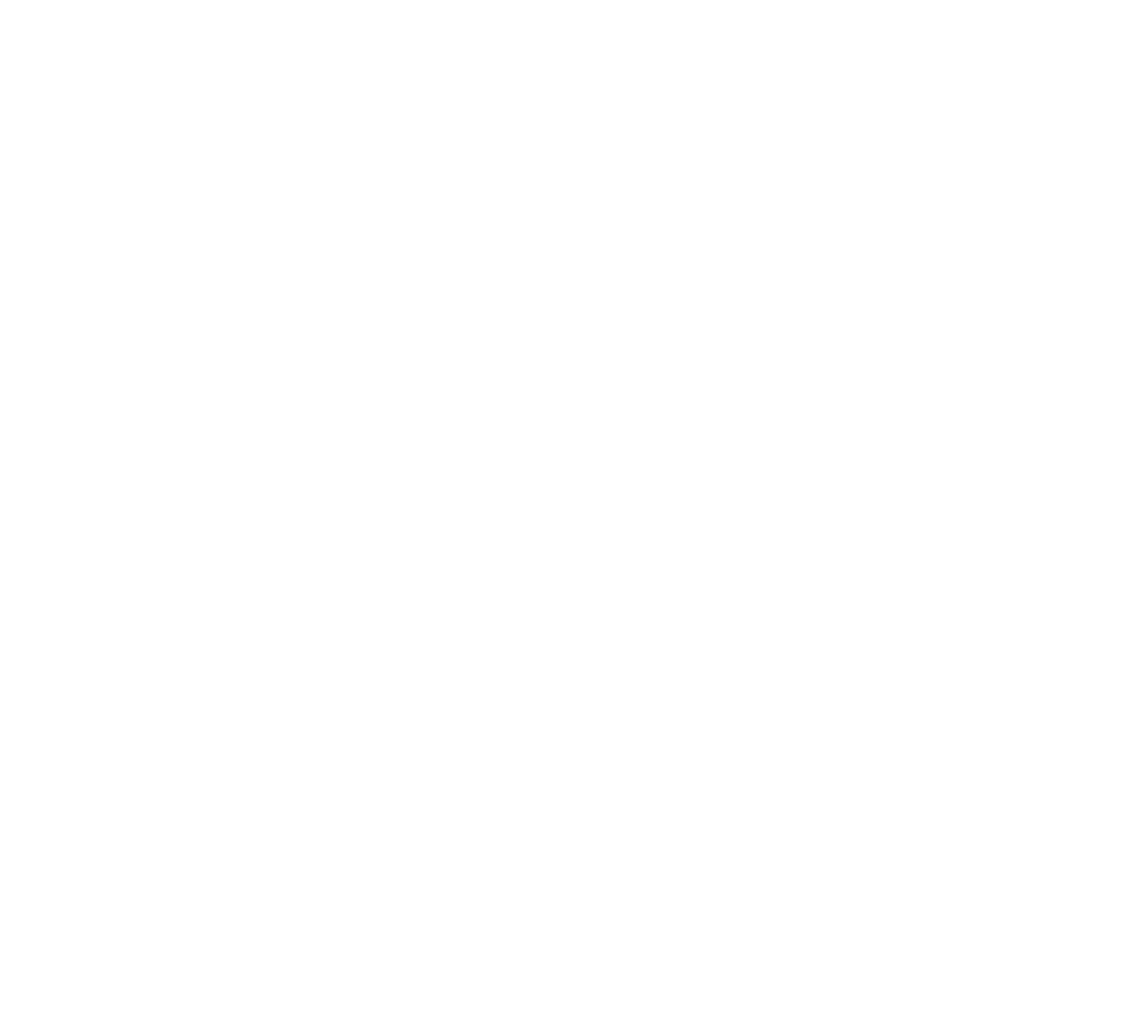
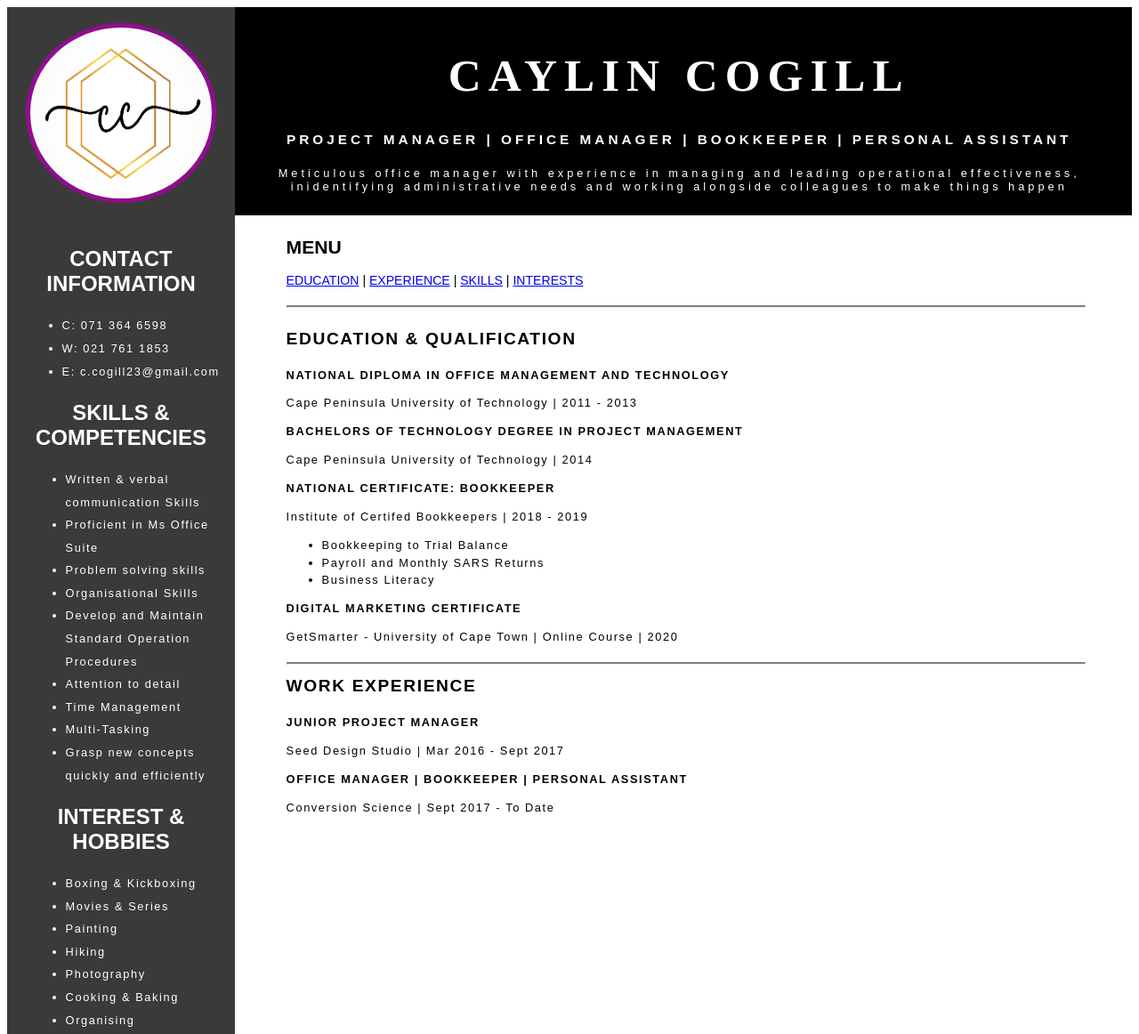
Before and after one commit to Caylin23/ITW-Resume, a plain HTML site: page My-Resume-Project - Caylin/Index.html in a window 1280 px wide. Shown: the top 1162 px of the page at 89% size. Before the commit the page ends 800 px from the top, so only its background shows below. Drawn offline with Linux system fonts and the light colour scheme.

Commit message:
Content added

```diff
--- /dev/null
+++ b/My-Resume-Project - Caylin/CSS/Stylesheet1.css
@@ -0,0 +1,104 @@
+body{
+    font-family: sans-serif;
+}
+
+header{
+    justify-content: center;
+    text-align: center;
+}
+
+#Sidebar{
+    width: 20%;
+    background-color: rgb(59, 58, 58);
+    color: white;
+    text-align: center;
+    position: absolute;
+    }
+
+.Image{
+    width: 16vw;
+    height: 15vw;
+    border-radius: 100%;
+    border: 5px solid rgb(145, 12, 145) ;
+    margin-top: 7%;
+    margin-bottom: 10%;
+
+}
+
+#Heading{
+    font-family: sans-serif;
+    font-size: 1vw;
+    color: white;
+    letter-spacing: 0.25rem;
+    background-color: black;
+    padding: 1%;
+    margin-left: 19.5%;
+}
+
+#Name{
+    font-family: serif;
+    font-size: 4vw;
+    letter-spacing: 0.5rem;
+}
+
+#Jobtitle{
+    font-size: 1.2vw;
+}
+
+.Contact{
+    text-align: left;
+    margin-left: 10%;
+    line-height: 2;
+    letter-spacing: 0.1rem;
+    font-size: 1vw;
+
+}
+.Skills{
+    text-align: left;
+    margin-left: 10%;
+    line-height: 2;
+    letter-spacing: 0.1rem;
+    font-size: 1vw;
+}
+.Interests{
+    text-align: left;
+    margin-left: 10%;
+    line-height: 2;
+    letter-spacing: 0.1rem;
+    font-size: 1vw;
+
+}
+#Menusection{
+    text-align: left;
+    font-size: 1.1vw;
+    position: absolute;
+    margin-left: 24.5%;
+    margin-top: 0.5%;
+    margin-bottom: 0.5vw;
+}
+
+hr{
+    width: 70vw;
+    border-top: 0.2vw solid grey;
+    margin-top: 1.5vw;
+}
+#Content{
+    text-align: left;
+    font-size: 1vw;
+    position: absolute;
+    margin-left: 24.5%;
+    margin-top: 8.5%;
+    margin-bottom: 0.5vw;
+    letter-spacing: 0.1rem;
+    line-height: 1.5;
+}
+#Content2{
+    text-align: left;
+    font-size: 1vw;
+    position: absolute;
+    margin-left: 24.5%;
+    margin-top: 39vw;
+    letter-spacing: 0.1rem;
+    line-height: 1.5;
+    padding-bottom: 10%;
+}
--- a/My-Resume-Project - Caylin/Index.html
+++ b/My-Resume-Project - Caylin/Index.html
@@ -5,8 +5,120 @@
     <meta http-equiv="X-UA-Compatible" content="IE=edge">
     <meta name="viewport" content="width=device-width, initial-scale=1.0">
     <title>Revised Resume</title>
+    <link rel="Stylesheet"type="text/css" href="css/Stylesheet1.css">
 </head>
 <body>
+    <!--Sidebar-->
+    <div id="Sidebar">
+        <img id="Initialimage" src="Images/Initial Image.PNG" alt="MyInitials" class="Image">
+
+        <h2>CONTACT INFORMATION</h2>
+            <ul>
+                <li class="Contact">C: 071 364 6598</li>
+                <li class="Contact">W: 021 761 1853</li>
+                <li class="Contact">E: c.cogill23@gmail.com</li>
+            </ul>
+    <h2>SKILLS & COMPETENCIES</h2>
+    <div class="Skills">
+        <ul>
+            <li>Written & verbal communication Skills</li>
+            <li>Proficient in Ms Office Suite</li>
+            <li>Problem solving skills </li>
+            <li>Organisational Skills</li>
+            <li>Develop and Maintain Standard Operation Procedures</li>
+            <li>Attention to detail</li>
+            <li>Time Management</li>
+            <li>Multi-Tasking</li>
+            <li>Grasp new concepts quickly and efficiently</li>
+        </ul>
+    </div>
+    <h2 id="Interests">INTEREST & HOBBIES</h2>
+    <div class="Interests">
+        <ul>
+            <li>Boxing & Kickboxing</li>
+            <li>Movies & Series</li>
+            <li>Painting</li>
+            <li>Hiking</li>
+            <li>Photography</li>
+            <li>Cooking & Baking</li>
+            <li>Organising</li>
+        </ul>
+    </div>
+    </div>
+
+    <header>
+        <!--Name and Intro Statement-->
+        <div id="Heading">
+            <h1 id="Name">CAYLIN COGILL</h1>
+            <h4 id="Jobtitle">PROJECT MANAGER | OFFICE MANAGER | BOOKKEEPER | PERSONAL ASSISTANT</h4>
+            <p>Meticulous office manager with experience in managing and leading operational effectiveness,
+                inidentifying administrative needs and working alongside colleagues to make things happen</p>
+        </div>
+    </header>
+
+    <Aside>
+        <!--Navigation-->
+        <div id="Menusection">
+            <h1>MENU</h1>
+            <a href="#Education">EDUCATION</a> | <a href="#Experience">EXPERIENCE</a> | <a href="#Skills">SKILLS</a> | <a href="#Interests">INTERESTS</a>
+            <hr>
+        </div>
+    </Aside>
+
+    <Article>
+        <div id="Content">
+            <h2 id="Education">EDUCATION & QUALIFICATION</h2>
+            <P><b>NATIONAL DIPLOMA IN OFFICE MANAGEMENT AND TECHNOLOGY</b></P>
+            <p>Cape Peninsula University of Technology | 2011 - 2013</p>
+            <P><b>BACHELORS OF TECHNOLOGY DEGREE IN PROJECT MANAGEMENT</b></P>
+            <p>Cape Peninsula University of Technology | 2014</p>
+            <P><b>NATIONAL CERTIFICATE: BOOKKEEPER</b></P>
+            <p>Institute of Certifed Bookkeepers | 2018 - 2019</p>
+                <ul>
+                    <li>Bookkeeping to Trial Balance</li>
+                    <li>Payroll and Monthly SARS Returns</li>
+                    <li>Business Literacy</li>
+                </ul>
+                <p><b>DIGITAL MARKETING CERTIFICATE</b></p>
+                <p>GetSmarter - University of Cape Town | Online Course | 2020</p>
+                <hr>
+        </div>
+        <div id="Content2">
+            <h2 id="Experience">WORK EXPERIENCE</h2>
+            <P><b>JUNIOR PROJECT MANAGER</b></P>
+            <p>Seed Design Studio | Mar 2016 - Sept 2017</p>
+            <P><b>OFFICE MANAGER | BOOKKEEPER | PERSONAL ASSISTANT</b></P>
+            <p>Conversion Science | Sept 2017 - To Date</p>
+        </div>
+
+
+
+
+
+    </Article>
+
+
+
+
+
+
+
+
+
+
+
+
+
+
+
+
+
 
 </body>
 </html>
+<!--Add a <header> around your name and introductory statement.(done)
+Add a <footer> around your contact details.
+Add a <section> around everything except your <header> and <footer>.
+Add an <aside> around your image and menu.
+Add an <article> around your main content.
+Link in the stylesheet in your HTML document.-->
```
Also changed, not shown: 1 other file.
